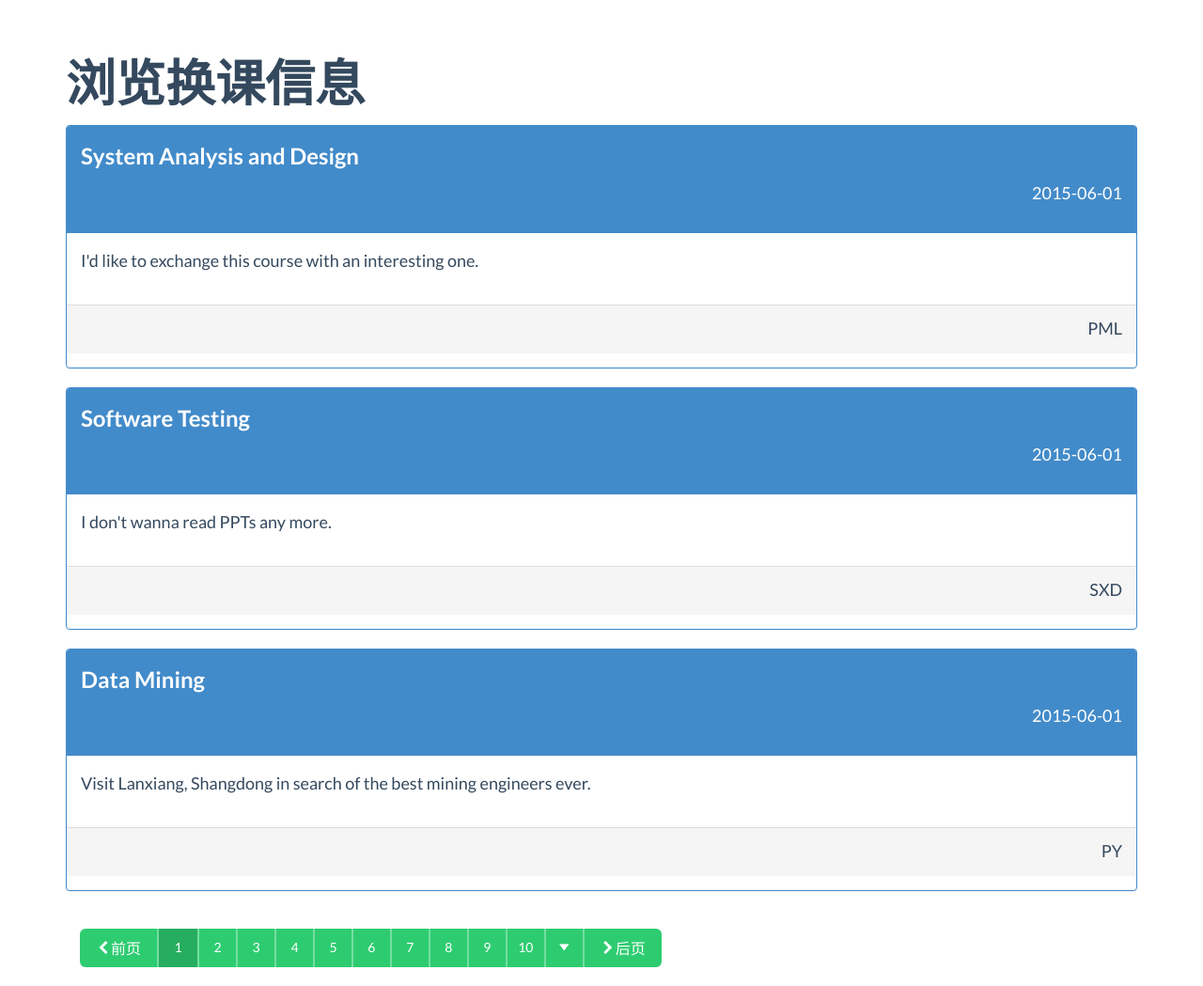
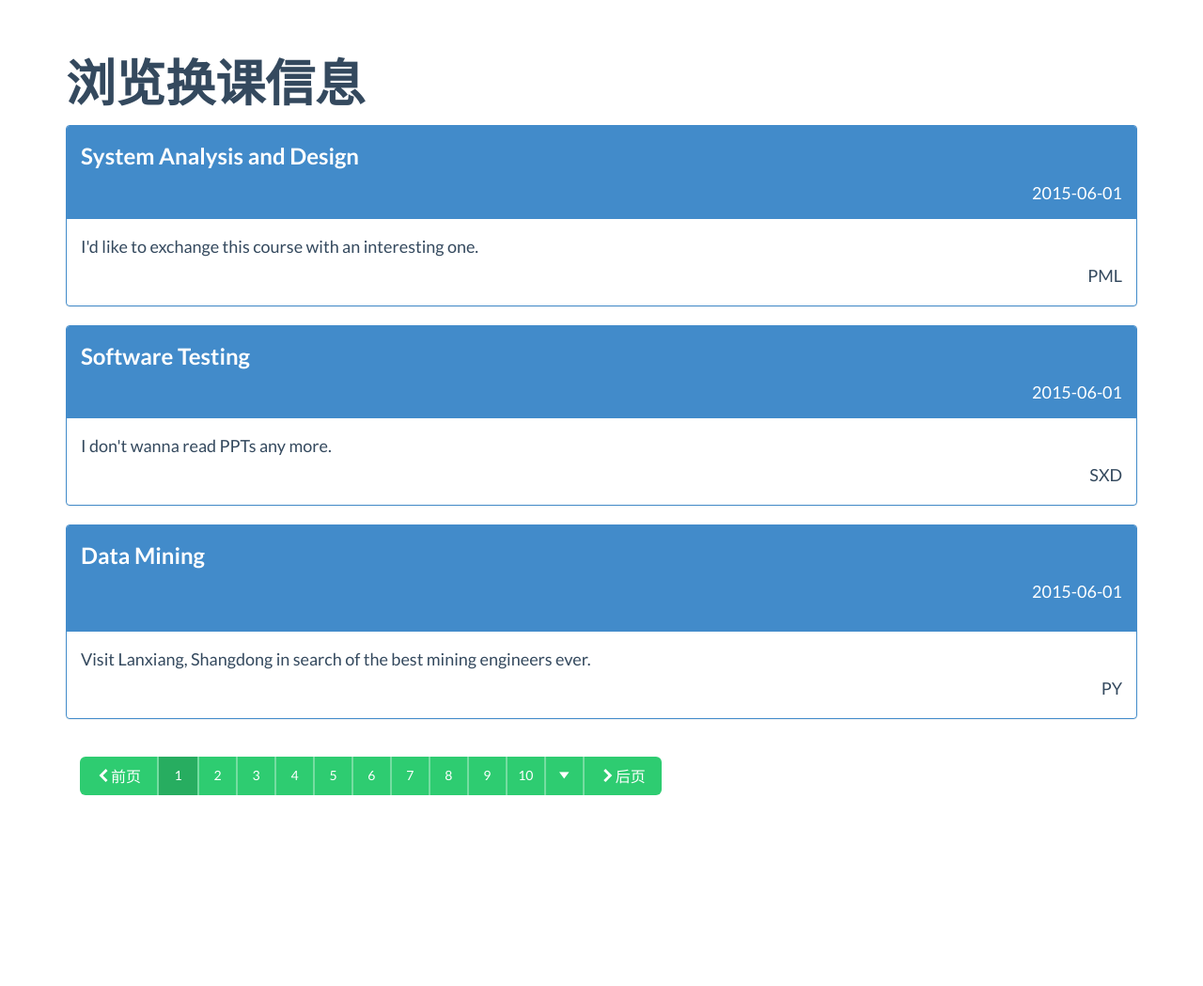
Before and after one commit to dengyh/sysu-lesson, a Django app: template Code/exchange/templates/list.html in a window 1280 px wide. Shown: the part 53-1102 px from the top of the page at 94% size. After the commit the page ends 899 px from the top, so only its background shows below. Run offline with Django 3.2, Linux system fonts and the light colour scheme; the template is opened without the code that fills it, so the values that code supplies are empty.

Commit message:
Modify some layout of list page.

```diff
--- a/Code/exchange/templates/list.html
+++ b/Code/exchange/templates/list.html
@@ -69,28 +69,34 @@
 
         <div><!-- Exchange info list -->
           <div class="panel panel-primary">
-            <div class="panel-heading">
-              <p class="h6 text-left">System Analysis and Design</p>
-              <p class="text-right">2015-06-01</p>
+            <div class="panel-heading ">
+              <div class="h6 text-left">System Analysis and Design</div>
+              <div class="text-right">2015-06-01</div>
             </div>
-            <p class="panel-body">I'd like to exchange this course with an interesting one.</p>
-            <p class="panel-footer text-right">PML</p>
+            <div class="panel-body">
+              <div class="text-left">I'd like to exchange this course with an interesting one.</div>
+              <div class="text-right">PML</div>
+            </div>
           </div>
           <div class="panel panel-primary">
             <div class="panel-heading">
-              <p class="h6 text-left">Software Testing</p>
-              <p class="text-right">2015-06-01</p>
+              <div class="h6 text-left">Software Testing</div>
+              <div class="text-right">2015-06-01</div>
             </div>
-            <p class="panel-body">I don't wanna read PPTs any more.</p>
-            <p class="panel-footer text-right">SXD</p>
+            <div class="panel-body">
+              <div class="text-left">I don't wanna read PPTs any more.</div>
+              <div class="text-right">SXD</div>
+            </div>
           </div>
           <div class="panel panel-primary">
             <div class="panel-heading">
               <p class="h6 text-left">Data Mining</p>
               <p class="text-right">2015-06-01</p>
             </div>
-            <p class="panel-body">Visit Lanxiang, Shangdong in search of the best mining engineers ever.</p>
-            <p class="panel-footer text-right">PY</p>
+            <div class="panel-body">
+              <div class="text-left">Visit Lanxiang, Shangdong in search of the best mining engineers ever.</div>
+              <div class="text-right">PY</div>
+            </div>
           </div>
     </div>
     <!-- /.container -->
```
